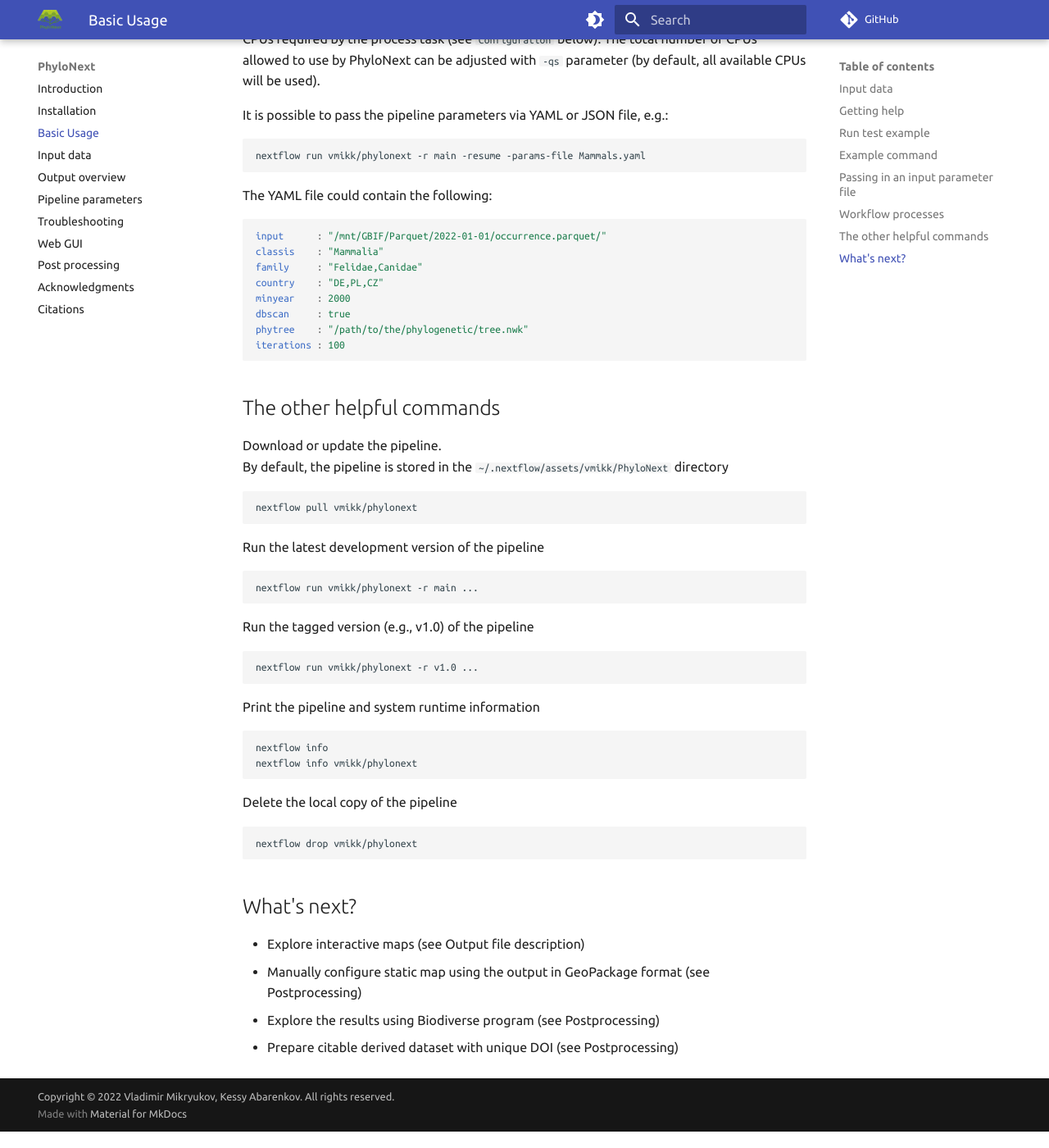
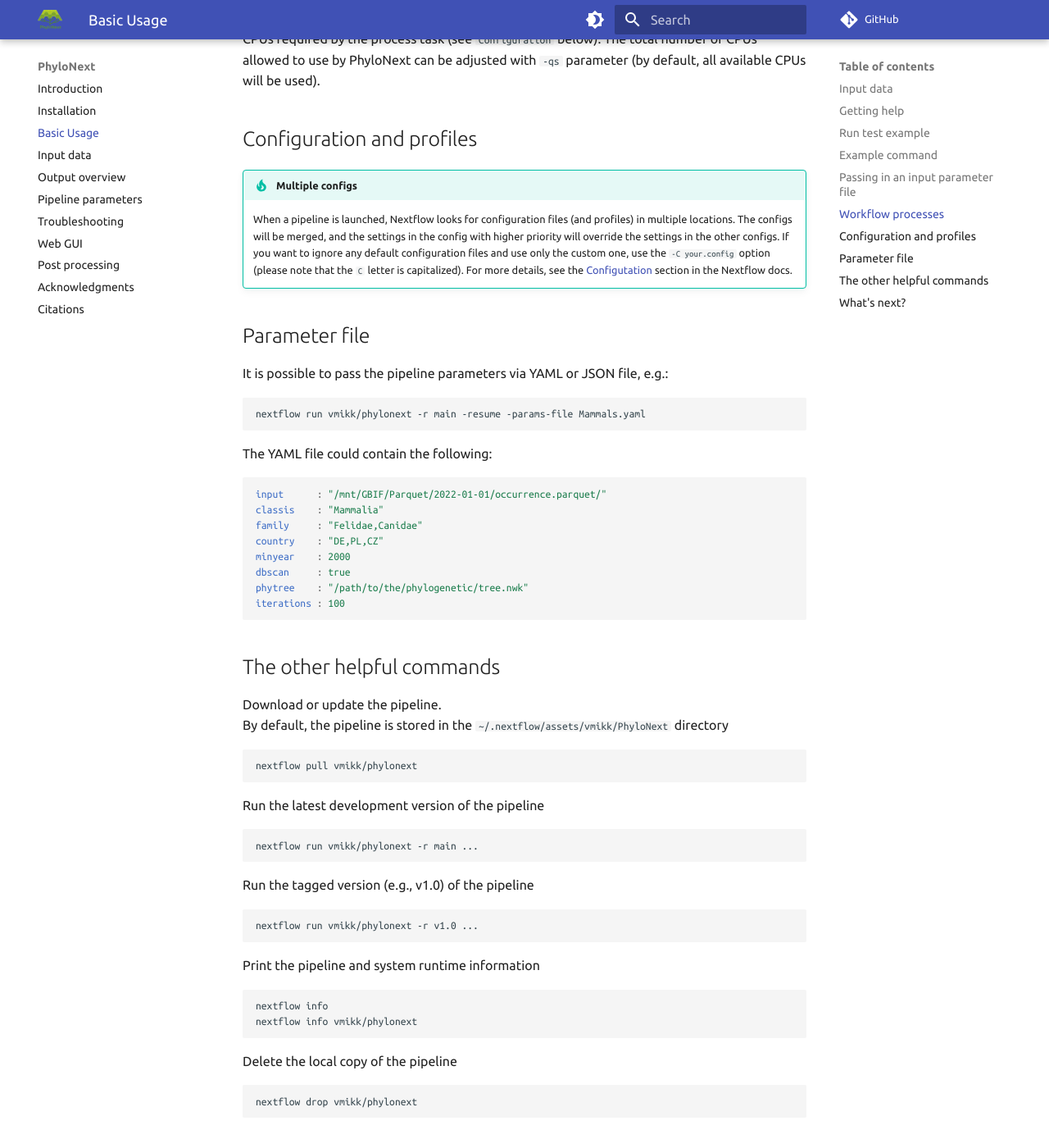
Before and after one commit to vmikk/phylonext_manual, an MkDocs documentation site: the page built from docs/usage.md, in a window 1280 px wide and 1400 px high, scrolled down 2783 px. Shown: the whole window at 82% size. Built offline with MkDocs 1.6.1 and Material for MkDocs 9.7.7, drawn with Linux system fonts in a browser that asks for light colours; comment, search, counter and statistics services are not loaded; some of the changed text lies outside the part shown.

Commit message:
usage - Configuration and profiles

````diff
--- a/docs/usage.md
+++ b/docs/usage.md
@@ -99,6 +99,17 @@ It is possible to customize the number of CPUs required by the process task (see
 The total number of CPUs allowed to use by PhyloNext can be adjusted with `-qs` parameter (by default, all available CPUs will be used).
 
 
+## Configuration and profiles
+
+
+!!! tip "Multiple configs"
+    When a pipeline is launched, Nextflow looks for configuration files (and profiles) in multiple locations.
+    The configs will be merged, and the settings in the config with higher priority will override the settings in the other configs.
+    If you want to ignore any default configuration files and use only the custom one, use the `-C your.config` option (please note that the `C` letter is capitalized).
+    For more details, see the [Configutation](https://www.nextflow.io/docs/latest/config.html#configuration) section in the Nextflow docs.
+
+## Parameter file
+
 It is possible to pass the pipeline parameters via YAML or JSON file, e.g.:
 ``` bash
 nextflow run vmikk/phylonext -r main -resume -params-file Mammals.yaml
@@ -147,7 +158,7 @@ nextflow drop vmikk/phylonext
 
 ## What's next?
 
-- Explore interactive maps (see Output file description)
-- Manually configure static map using the output in GeoPackage format (see Postprocessing)
-- Explore the results using Biodiverse program (see Postprocessing)
-- Prepare citable derived dataset with unique DOI (see Postprocessing)
+- Explore interactive maps (see [Output](outputs.md) file description)
+- Manually configure static map using the output in GeoPackage format (see [Postprocessing](post.md))
+- Explore the results using Biodiverse program (see [Postprocessing](post.md))
+- Prepare citable derived dataset with unique DOI (see [Postprocessing](post.md))
````
